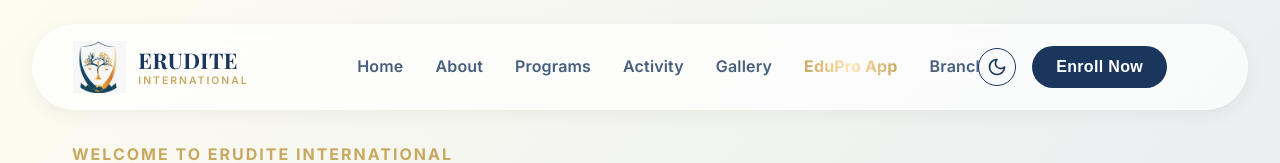
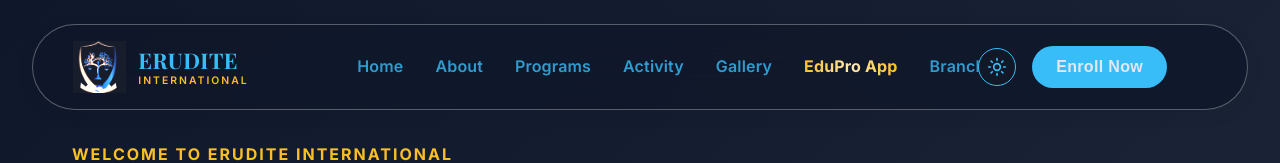
Before and after one commit to pravinsrathod/EruditeWebsite, a React (Vite) app: page / in a window 1280 px wide. Shown: the top 163 px of the page. Built offline with nearby package versions, Linux system fonts and the light colour scheme; a web font is replaced by a local one.

Commit message:
Set Dark Mode as default and enhance logo visibility

```diff
--- a/src/App.jsx
+++ b/src/App.jsx
@@ -108,7 +108,7 @@ const Navbar = ({ theme, toggleTheme }) => {
       <div className="nav-container" style={{ display: 'flex', alignItems: 'center', width: '100%', position: 'relative' }}>
         {/* Logo Section */}
         <div style={{ display: 'flex', alignItems: 'center', gap: '0.75rem', cursor: 'pointer', flexShrink: 1, minWidth: 0 }} onClick={() => scrollTo('home')}>
-          <img src={logo} alt="Erudite Logo" style={{ height: scrolled ? '42px' : '52px', width: 'auto', mixBlendMode: 'multiply', transition: 'all 0.3s ease', flexShrink: 0 }} />
+          <img src={logo} alt="Erudite Logo" style={{ height: scrolled ? '42px' : '52px', width: 'auto', mixBlendMode: theme === 'dark' ? 'screen' : 'multiply', filter: theme === 'dark' ? 'invert(1) brightness(1.5)' : 'none', transition: 'all 0.3s ease', flexShrink: 0 }} />
           <div style={{ display: 'flex', flexDirection: 'column', lineHeight: '1', transition: 'all 0.3s ease' }}>
             <h1 className="nav-brand-text" style={{ fontSize: scrolled ? '1.1rem' : '1.35rem', margin: 0, fontWeight: '800', letterSpacing: '0.5px', color: 'var(--primary)', textTransform: 'uppercase' }}>Erudite</h1>
             <span className="nav-sub-text" style={{ fontSize: scrolled ? '0.55rem' : '0.65rem', fontWeight: '600', letterSpacing: scrolled ? '1.5px' : '2px', color: 'var(--secondary)', textTransform: 'uppercase', marginTop: '2px' }}>International</span>
@@ -725,7 +725,7 @@ const WhatsAppButton = () => (
 );
 
 export default function App() {
-  const [theme, setTheme] = React.useState('light');
+  const [theme, setTheme] = React.useState('dark');
 
   React.useEffect(() => {
     document.documentElement.setAttribute('data-theme', theme);
```
